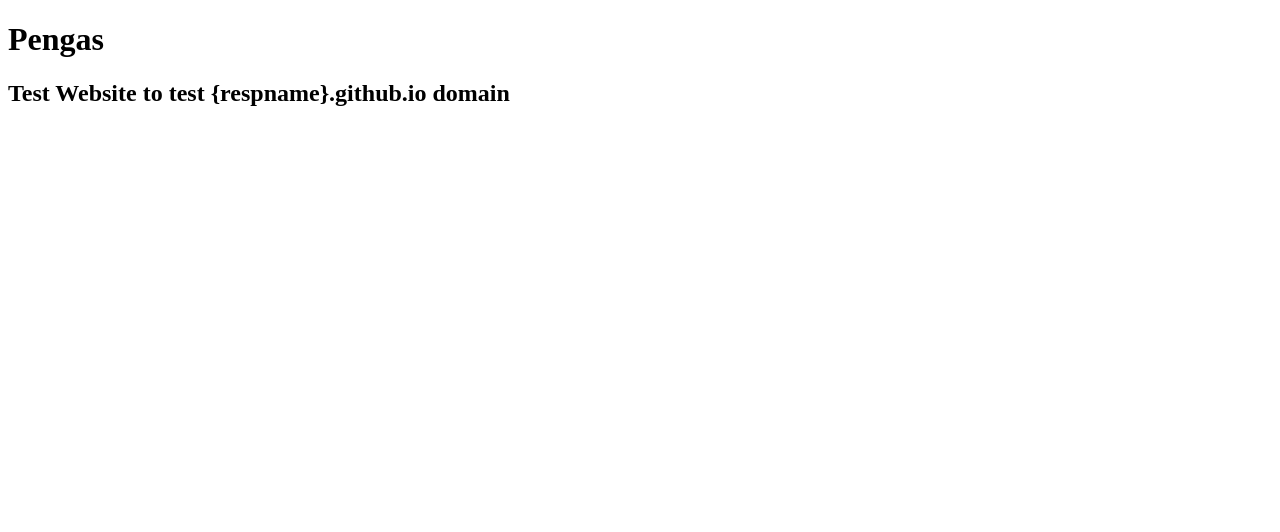
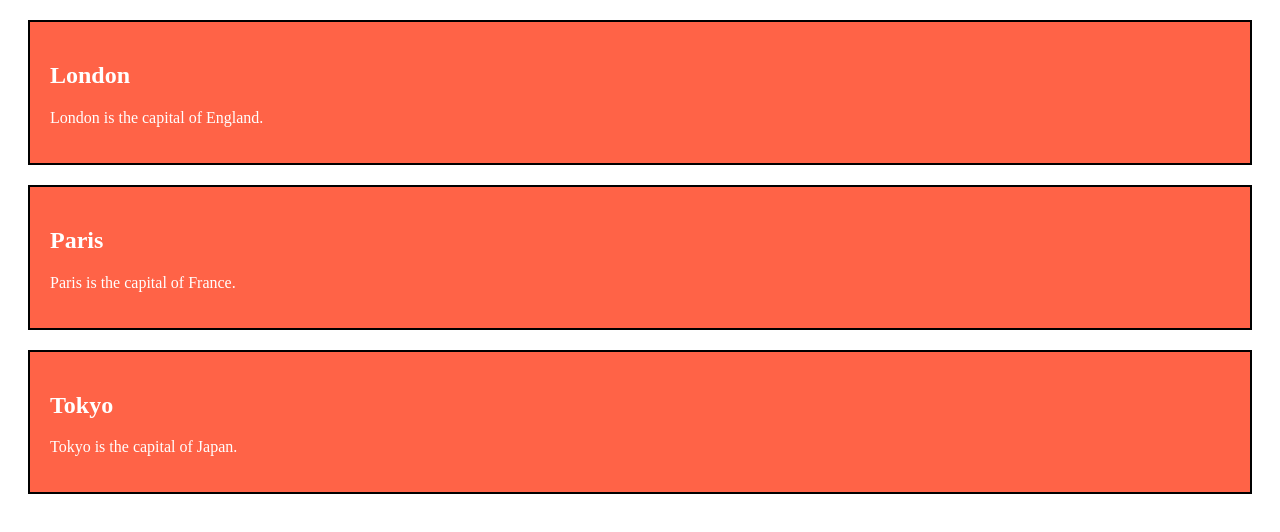
Before and after one commit to Deez-Nuts445/vigilant-fiesta, a plain HTML site: page index.html in a window 1280 px wide. Drawn offline with Linux system fonts and the light colour scheme.

Commit message:
Update index.html

```diff
--- a/index.html
+++ b/index.html
@@ -1,3 +1,32 @@
 <!DOCTYPE html>
-<h1>Pengas</h1>
-<h2>Test Website to test {respname}.github.io domain</h2>
+<html>
+<head>
+<style>
+.city {
+  background-color: tomato;
+  color: white;
+  border: 2px solid black;
+  margin: 20px;
+  padding: 20px;
+}
+</style>
+</head>
+<body>
+
+<div class="city">
+<h2>London</h2>
+<p>London is the capital of England.</p>
+</div>
+
+<div class="city">
+<h2>Paris</h2>
+<p>Paris is the capital of France.</p>
+</div>
+
+<div class="city">
+<h2>Tokyo</h2>
+<p>Tokyo is the capital of Japan.</p>
+</div>
+
+</body>
+</html>
```
